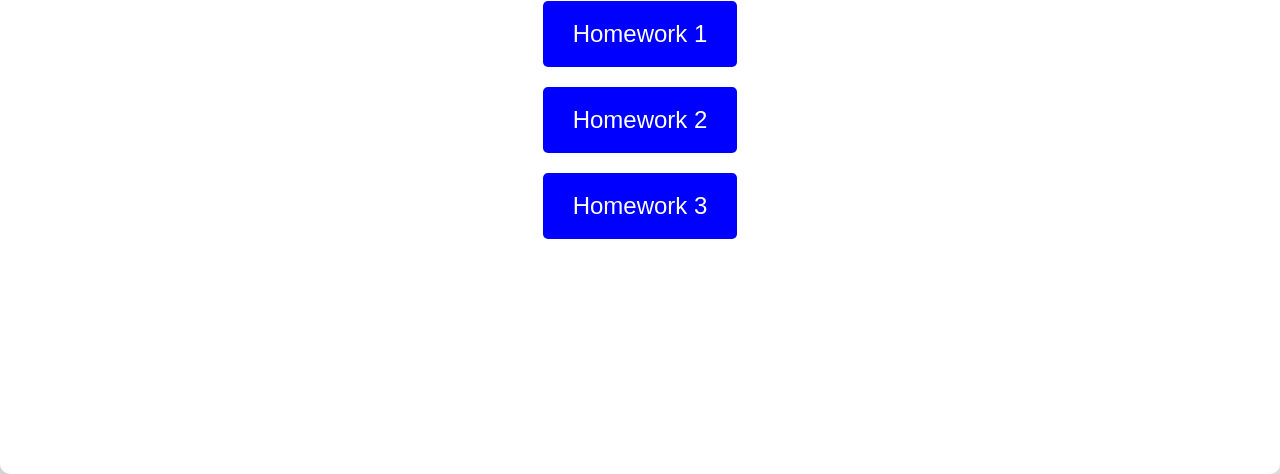
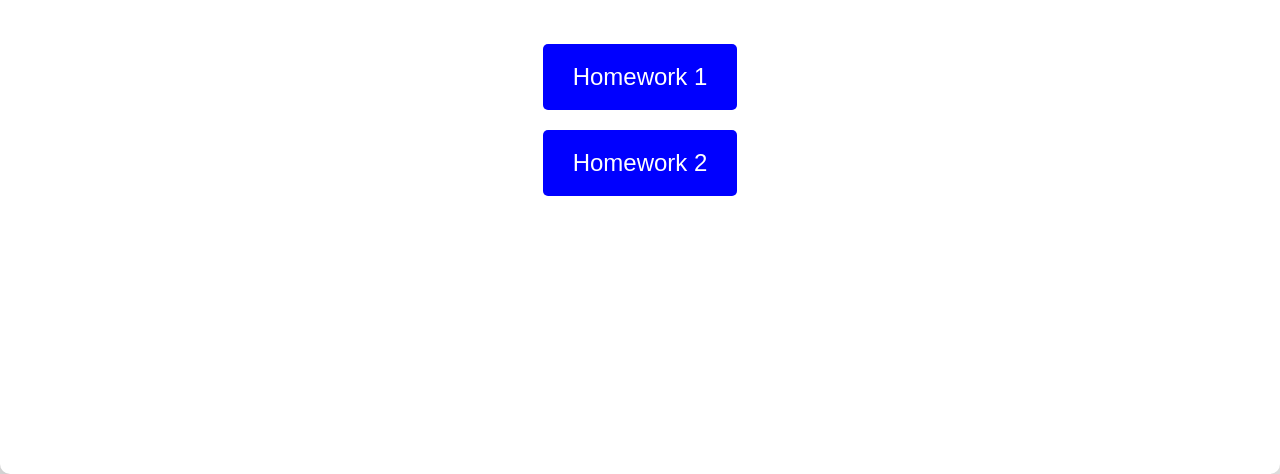
Before and after one commit to R2Z2407/HW_Responsif-Web-Design, a plain HTML site: page Index.html in a window 1280 px wide. Shown: the part 326-800 px from the top of the page. Drawn offline with nearby package versions, Linux system fonts and the light colour scheme.

Commit message:
Update Index.html

```diff
--- a/Index.html
+++ b/Index.html
@@ -175,7 +175,6 @@
         <div class="website-buttons" id="buttonContainer">
             <button class="website-button" onclick="openWebsite('HW1/index.html', this)">Homework 1</button>
             <button class="website-button" onclick="openWebsite('HW2/index.html', this)">Homework 2</button>
-            <button class="website-button" onclick="openWebsite('HW3/index.html', this)">Homework 3</button>
         </div>
     </div>
 
```
